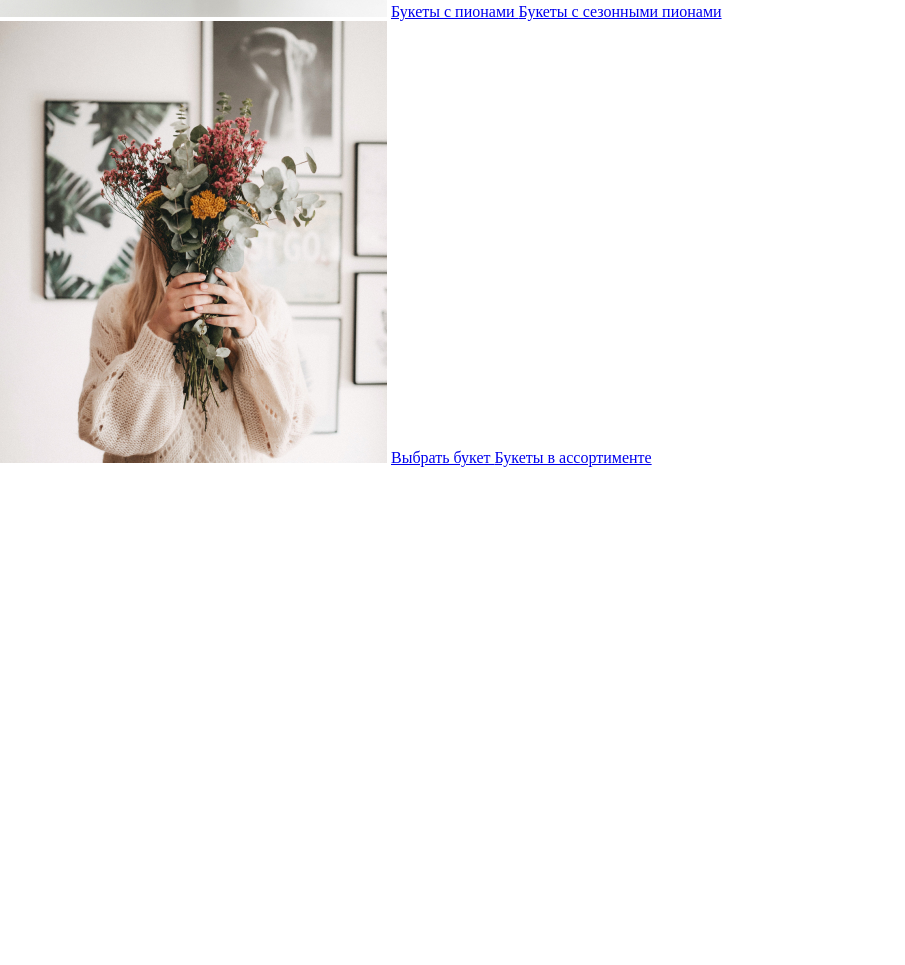
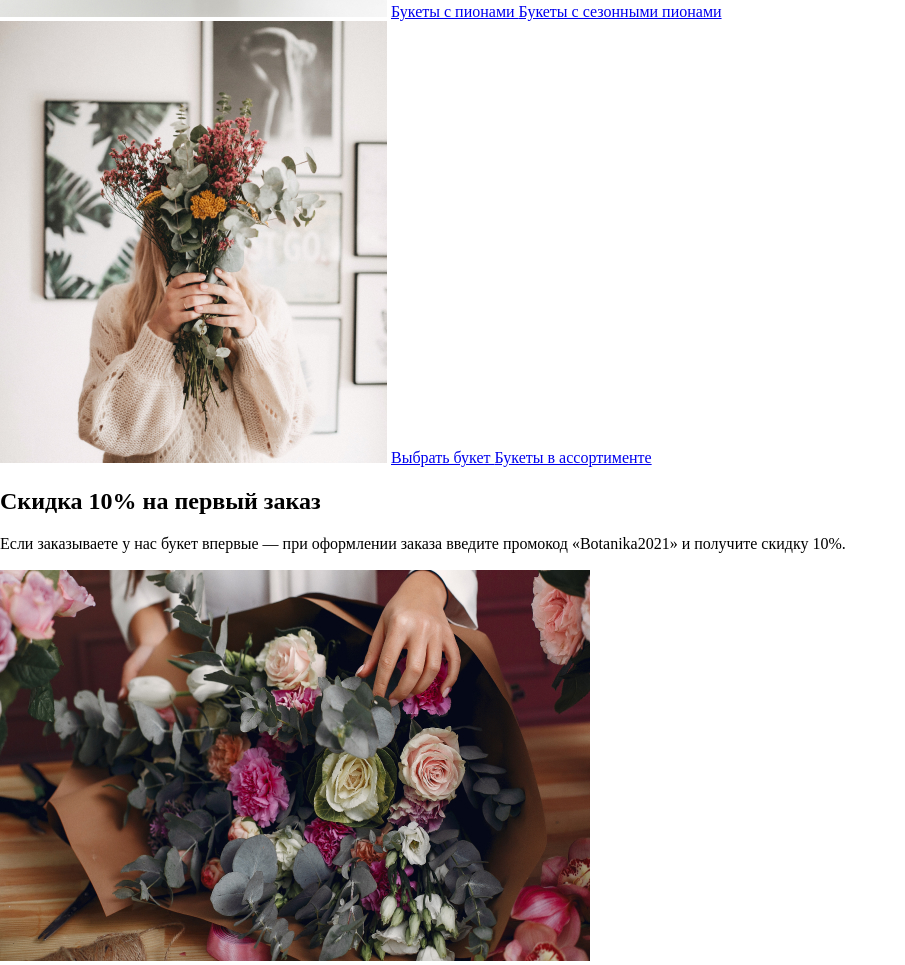
Before and after one commit to andreymslkv/Zaverstaju, a plain HTML site: page index.html in a window 1280 px wide. Shown: the part 2056-3021 px from the top of the page, without its empty margins (0-905 px from the left). Before the commit the page ends 2524 px from the top, so only its background shows below. Drawn offline with Linux system fonts and the light colour scheme; a web font is replaced by a local one.

Commit message:
Сделал разметку секции discount-banner

```diff
--- a/index.html
+++ b/index.html
@@ -132,6 +132,27 @@
     </div>
   </section>
 
+  <section class="discount-banner">
+    <div class="container">
+      <div class="discount-banner__inner">
+        <div class="discount-banner__content">
+          <h2 class="discount-banner__title">
+            Скидка 10%
+            на первый заказ
+          </h2>
+          <p class="discount-banner__text">
+            Если заказываете у нас букет впервые — при оформлении заказа введите промокод «Botanika2021» и получите
+            скидку
+            10%.
+          </p>
+        </div>
+        <div class="discount-banner__image">
+          <img src="./images/discount-img.jpg" alt="букет">
+        </div>
+      </div>
+    </div>
+  </section>
+
 </body>
 
 </html>
```
